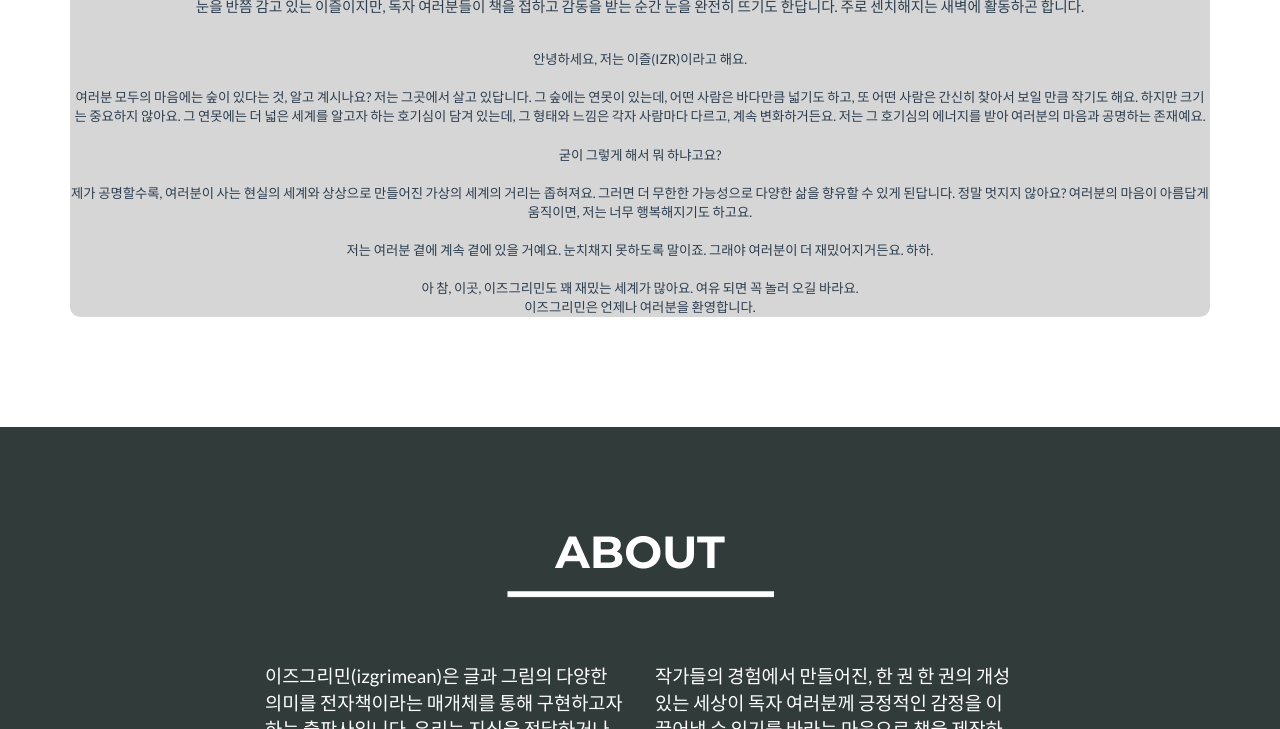
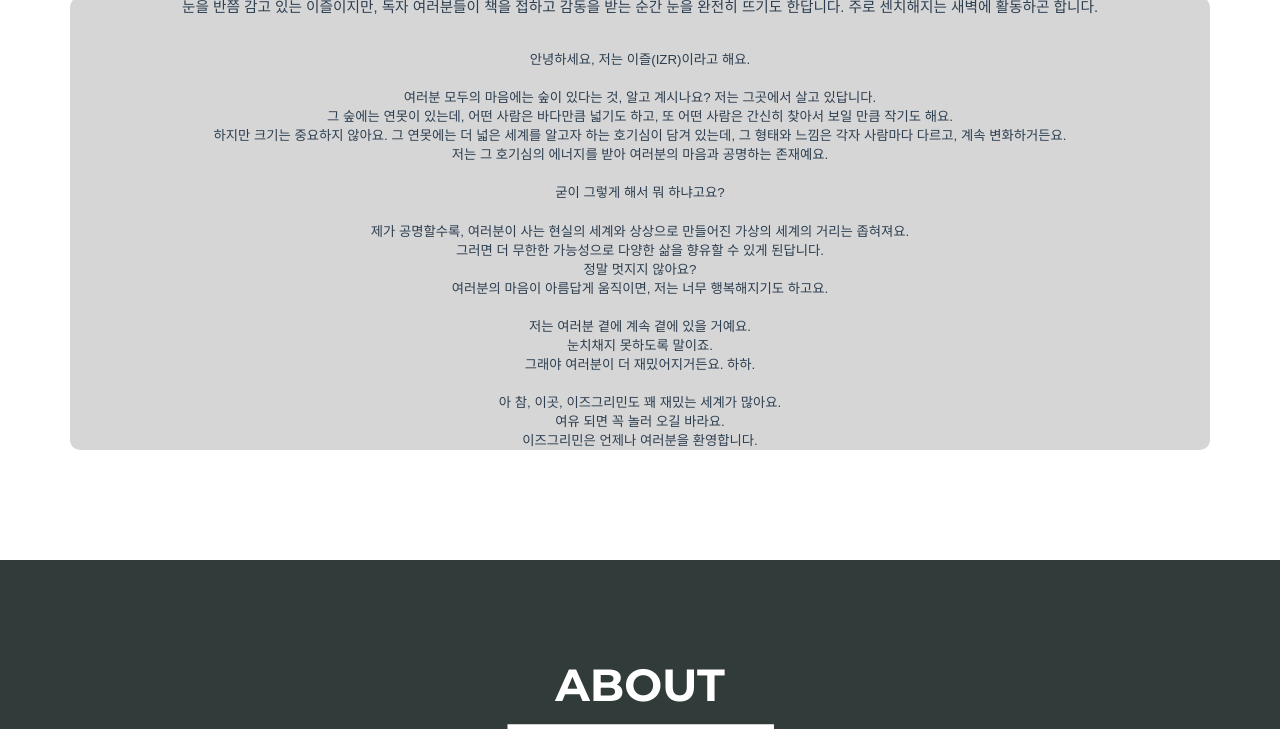
Before and after one commit to izgrimean/izgrimean.github.io, a Jekyll site: the page built from _posts/2014-07-18-project-1.markdown, in a window 1280 px wide and 900 px high, scrolled down 2929 px, cut to the strip 171-900 px from the top of the window. Built offline with Jekyll 4.4.1, drawn with Linux system fonts in a browser that asks for light colours.

Commit message:
Update portfolio_grid.html

```diff
--- a/_includes/portfolio_grid.html
+++ b/_includes/portfolio_grid.html
@@ -29,21 +29,30 @@
 
 
       <!-- newly added -->
-    <p style="text-align: center; font-size: 11pt; margin-left: auto; margin-right: auto; padding-left: 15px; padding-right: 15px;">이즈그리민(izgrimean)을 이끌 심볼 캐릭터 <span style="font-size: 12pt;">이즐(IZR)</span></p>
+    <p style="text-align: center; font-size: 11pt;  font-family: Arial; margin-left: auto; margin-right: auto; padding-left: 15px; padding-right: 15px;">이즈그리민(izgrimean)을 이끌 심볼 캐릭터 <span style="font-size: 12pt;">이즐(IZR)</span></p>
     <br>
     <div id="footnote_67_50"> <img src="/img/izr.jpeg" alt="Character Image" style="width: 100%;"> </div>
-
+    <br>
     <div style= "border-radius: 10px; background-color: #d6d6d6; text-align: center;">
+      <p style="font-size: 11pt !important; font-family: Arial;">눈을 반쯤 감고 있는 이즐이지만, 독자 여러분들이 책을 접하고 감동을 받는 순간 눈을 완전히 뜨기도 한답니다. 주로 센치해지는 새벽에 활동하곤 합니다.</p>
       <br>
-      <p style="font-size: 11pt !important;">눈을 반쯤 감고 있는 이즐이지만, 독자 여러분들이 책을 접하고 감동을 받는 순간 눈을 완전히 뜨기도 한답니다. 주로 센치해지는 새벽에 활동하곤 합니다.</p>
-      <br>
-      <p style="font-size: 10pt !important;">
+      <p style="font-size: 10pt !important; font-family: Arial;">
           안녕하세요, 저는 이즐(IZR)이라고 해요.<br><br>
-          여러분 모두의 마음에는 숲이 있다는 것, 알고 계시나요? 저는 그곳에서 살고 있답니다. 그 숲에는 연못이 있는데, 어떤 사람은 바다만큼 넓기도 하고, 또 어떤 사람은 간신히 찾아서 보일 만큼 작기도 해요. 하지만 크기는 중요하지 않아요. 그 연못에는 더 넓은 세계를 알고자 하는 호기심이 담겨 있는데, 그 형태와 느낌은 각자 사람마다 다르고, 계속 변화하거든요. 저는 그 호기심의 에너지를 받아 여러분의 마음과 공명하는 존재예요.<br><br>
+          여러분 모두의 마음에는 숲이 있다는 것, 알고 계시나요? 저는 그곳에서 살고 있답니다.<br>
+          그 숲에는 연못이 있는데, 어떤 사람은 바다만큼 넓기도 하고, 또 어떤 사람은 간신히 찾아서 보일 만큼 작기도 해요.<br>
+          하지만 크기는 중요하지 않아요.
+          그 연못에는 더 넓은 세계를 알고자 하는 호기심이 담겨 있는데, 그 형태와 느낌은 각자 사람마다 다르고, 계속 변화하거든요.<br>
+          저는 그 호기심의 에너지를 받아 여러분의 마음과 공명하는 존재예요.<br><br>
           굳이 그렇게 해서 뭐 하냐고요?<br><br>
-          제가 공명할수록, 여러분이 사는 현실의 세계와 상상으로 만들어진 가상의 세계의 거리는 좁혀져요. 그러면 더 무한한 가능성으로 다양한 삶을 향유할 수 있게 된답니다. 정말 멋지지 않아요? 여러분의 마음이 아름답게 움직이면, 저는 너무 행복해지기도 하고요.<br><br>
-          저는 여러분 곁에 계속 곁에 있을 거예요. 눈치채지 못하도록 말이죠. 그래야 여러분이 더 재밌어지거든요. 하하.<br><br>
-          아 참, 이곳, 이즈그리민도 꽤 재밌는 세계가 많아요. 여유 되면 꼭 놀러 오길 바라요.<br>
+          제가 공명할수록, 여러분이 사는 현실의 세계와 상상으로 만들어진 가상의 세계의 거리는 좁혀져요.<br>
+          그러면 더 무한한 가능성으로 다양한 삶을 향유할 수 있게 된답니다.<br>
+          정말 멋지지 않아요?<br>
+          여러분의 마음이 아름답게 움직이면, 저는 너무 행복해지기도 하고요.<br><br>
+          저는 여러분 곁에 계속 곁에 있을 거예요.<br>
+          눈치채지 못하도록 말이죠.<br>
+          그래야 여러분이 더 재밌어지거든요. 하하.<br><br>
+          아 참, 이곳, 이즈그리민도 꽤 재밌는 세계가 많아요.<br>
+          여유 되면 꼭 놀러 오길 바라요.<br>
           이즈그리민은 언제나 여러분을 환영합니다.
       </p>
     </div>
```
